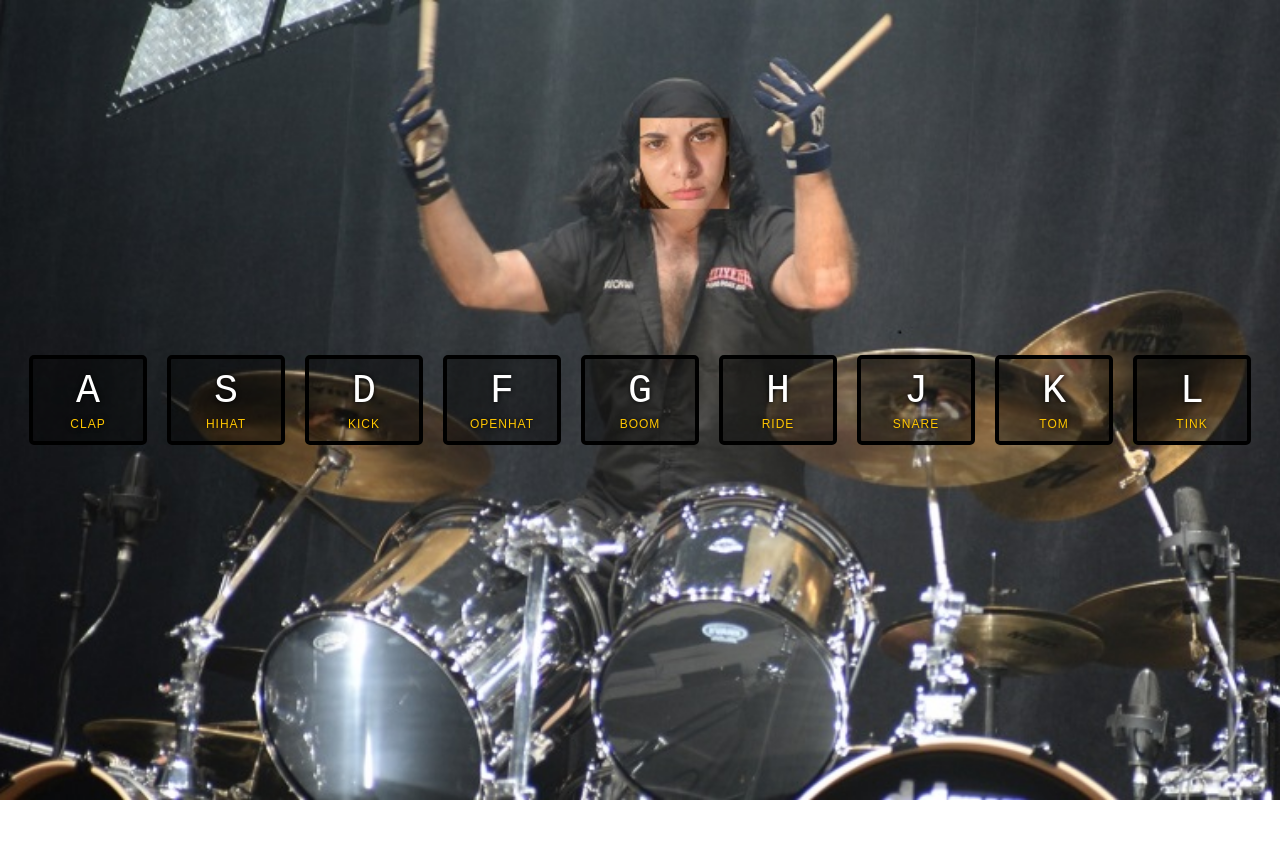
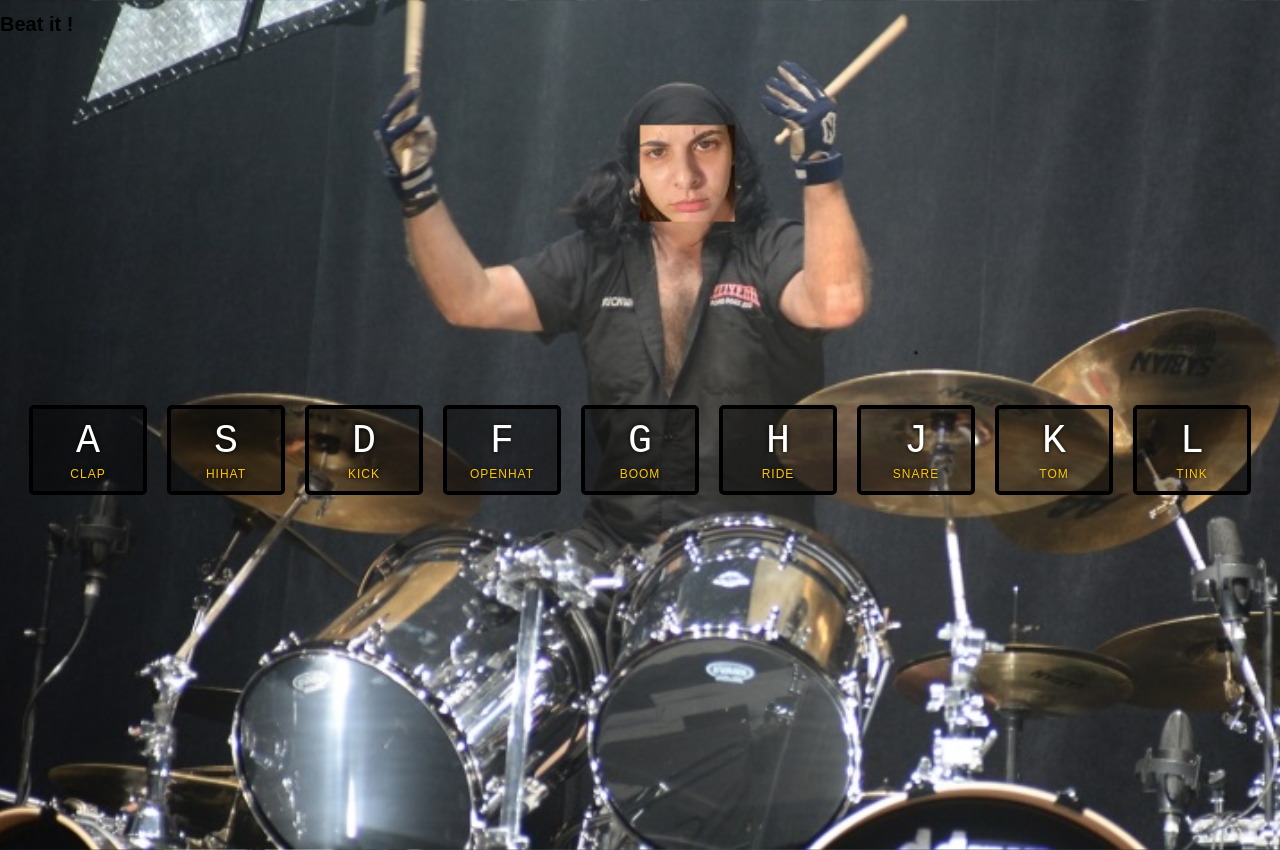
Before and after one commit to Jacobou/background-generator, a plain HTML site: page index.html in a window 1280 px wide. Before the commit the page ends 800 px from the top, so only its background shows below. Drawn offline with Linux system fonts and the light colour scheme.

Commit message:
added h1

```diff
--- a/index.html
+++ b/index.html
@@ -1,11 +1,15 @@
 <!DOCTYPE html>
 <html lang="en">
+
 <head>
     <meta charset="UTF-8">
     <title>JS Drum Kit</title>
     <link rel="stylesheet" href="main.css">
 </head>
+
 <body>
+
+    <h1>Beat it !</h1>
 
     <div class="keys">
         <div data-key="65" class="key">
@@ -66,29 +70,30 @@
 
     <script>
 
-        function playSound(e){
+        function playSound(e) {
             const audio = document.querySelector(`audio[data-key="${e.keyCode}"]`);
             const key = document.querySelector(`.key[data-key="${e.keyCode}"]`);
 
-            if(!audio) return;
+            if (!audio) return;
 
             audio.currentTime = 0;
             audio.play();
             key.classList.add('playing');
         };
 
-        function removeTransition(e){
-           if(e.propertyName !== 'transform') return;
-           this.classList.remove('playing');
+        function removeTransition(e) {
+            if (e.propertyName !== 'transform') return;
+            this.classList.remove('playing');
         }
 
         const keys = document.querySelectorAll('.key');
-        keys.forEach(key => key.addEventListener('transitionend',removeTransition));
+        keys.forEach(key => key.addEventListener('transitionend', removeTransition));
 
-        window.addEventListener('keydown',playSound);
+        window.addEventListener('keydown', playSound);
 
     </script>
 
 
 </body>
+
 </html>
```
